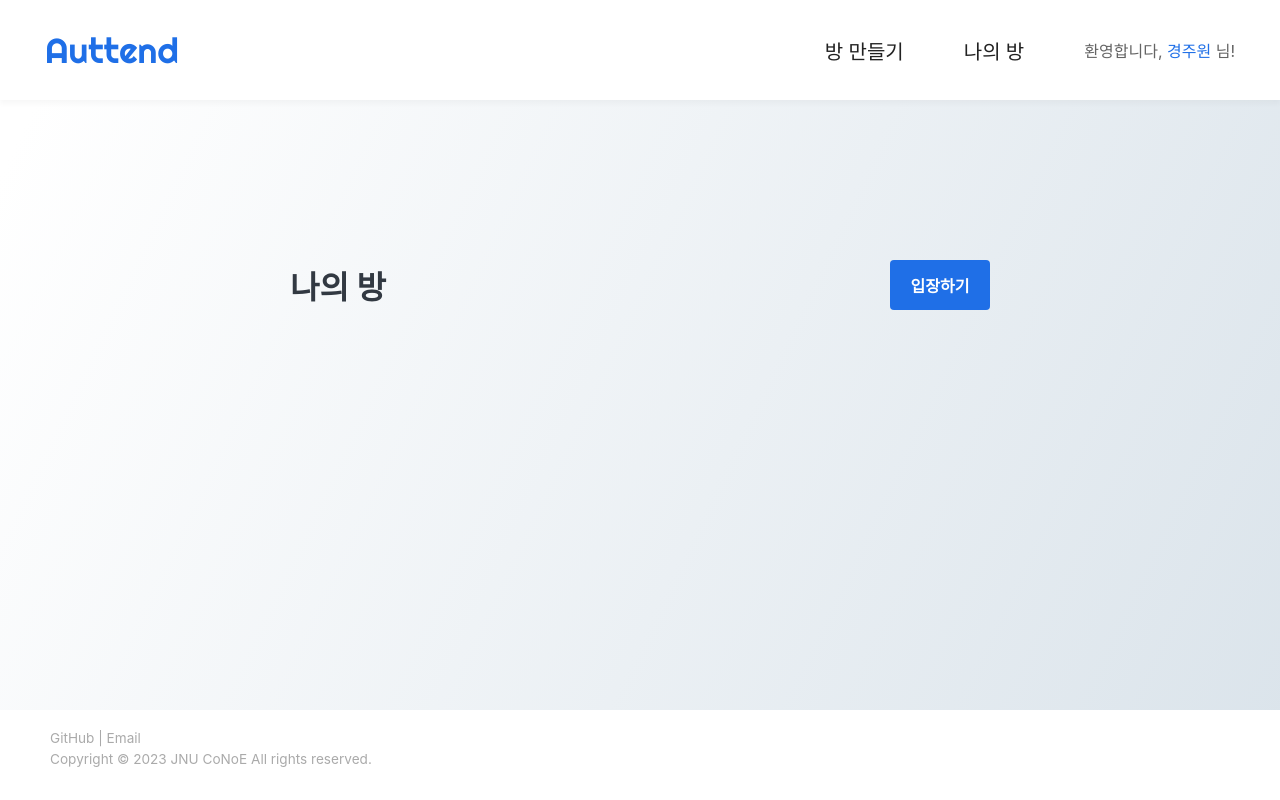
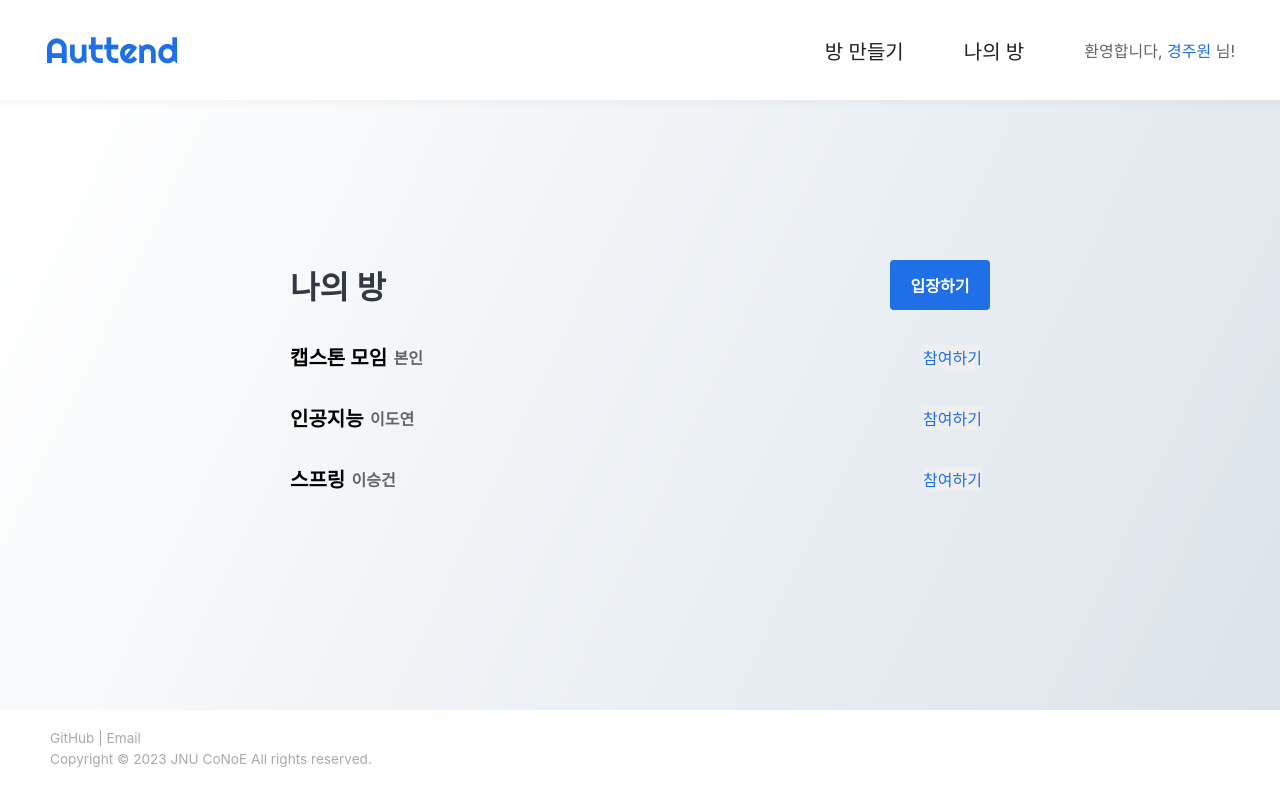
Before and after one commit to JNU-econovation/CoNoE, a React (Vite) app in the folder src/client/: page /my-room in a window 1280 px wide. Built offline with nearby package versions, Linux system fonts and the light colour scheme; a web font is replaced by a local one.

Commit message:
feat: RoomInfoRow.jsx 추가

```diff
--- a/src/client/src/components/common/BlueButton.jsx
+++ b/src/client/src/components/common/BlueButton.jsx
@@ -10,7 +10,7 @@ const Container = styled.button`
   border-radius: 0.25rem;
 
   color: ${({ theme }) => theme.color.white};
-  font-weight: 700;
+  font-weight: 600;
   font-size: 1rem;
   text-align: center;
 
--- a/src/client/src/components/common/layout/Header.jsx
+++ b/src/client/src/components/common/layout/Header.jsx
@@ -47,6 +47,7 @@ const Welcome = styled.div`
 
   strong:hover {
     text-decoration: underline;
+    text-underline-position: under;
   }
 `;
 
--- /dev/null
+++ b/src/client/src/components/my-room/RoomInfoRow.jsx
@@ -0,0 +1,64 @@
+import React from "react";
+import styled from "styled-components";
+import PropTypes from "prop-types";
+
+const Container = styled.div`
+  padding: 1rem 0;
+
+  display: flex;
+  justify-content: space-between;
+  align-items: center;
+`;
+
+const InfoBox = styled.div`
+  display: flex;
+  justify-content: flex-start;
+  align-items: center;
+`;
+
+const RoomName = styled.h4`
+  color: ${({ theme }) => theme.color.black};
+  font-weight: 600;
+  font-size: 1.25rem;
+`;
+
+const Manager = styled.p`
+  margin: 0 0.4rem;
+  color: ${({ theme }) => theme.color.addition};
+  font-weight: 600;
+`;
+
+const Button = styled.button`
+  margin-right: 0.5rem;
+  color: ${({ theme }) => theme.color.main};
+  font-size: 1rem;
+  font-weight: 500;
+  text-decoration: none;
+  border: none;
+
+  &:hover {
+    text-decoration: underline;
+    text-underline-position: under;
+  }
+`;
+
+function RoomInfoRow({ id, name, manager }) {
+  return (
+    <Container>
+      <InfoBox>
+        <RoomName>{name}</RoomName>
+        <Manager>{manager}</Manager>
+      </InfoBox>
+
+      <Button>참여하기</Button>
+    </Container>
+  );
+}
+
+RoomInfoRow.propTypes = {
+  id: PropTypes.string.isRequired,
+  name: PropTypes.string.isRequired,
+  manager: PropTypes.string.isRequired,
+};
+
+export default RoomInfoRow;
--- a/src/client/src/pages/MyRoom.jsx
+++ b/src/client/src/pages/MyRoom.jsx
@@ -3,6 +3,7 @@ import Layout from "../components/common/layout/Layout.jsx";
 import StyledH3 from "../styles/StyledH3.js";
 import styled from "styled-components";
 import BlueButton from "../components/common/BlueButton";
+import RoomInfoRow from "../components/my-room/RoomInfoRow.jsx";
 
 const Container = styled.article`
   width: 700px;
@@ -14,6 +15,7 @@ const Container = styled.article`
 const TitleBar = styled.div`
   width: 100%;
   height: 50px;
+  margin-bottom: 1rem;
 
   display: flex;
   justify-content: space-between;
@@ -21,6 +23,27 @@ const TitleBar = styled.div`
 `;
 
 function MyRoom() {
+  const roomInfoArray = [
+    {
+      roomId: "1",
+      roomName: "캡스톤 모임",
+      userName: "경주원",
+      isAdmin: true,
+    },
+    {
+      roomId: "2",
+      roomName: "인공지능",
+      userName: "이도연",
+      isAdmin: false,
+    },
+    {
+      roomId: "3",
+      roomName: "스프링",
+      userName: "이승건",
+      isAdmin: false,
+    },
+  ];
+
   return (
     <Layout isLoggedIn={true} title="나의 방">
       <Container>
@@ -35,6 +58,15 @@ function MyRoom() {
             width="100px"
           />
         </TitleBar>
+
+        {roomInfoArray.map((info) => (
+          <RoomInfoRow
+            key={info.roomId}
+            id={info.roomId}
+            name={info.roomName}
+            manager={info.isAdmin ? "본인" : info.userName}
+          />
+        ))}
       </Container>
     </Layout>
   );
```
